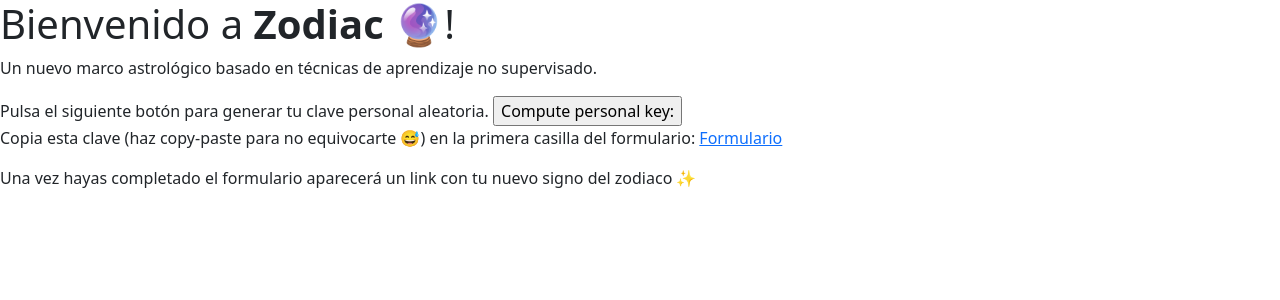
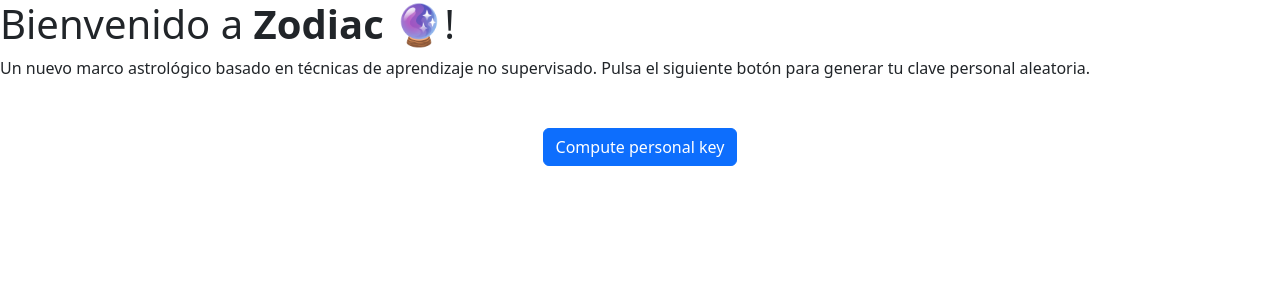
Before and after one commit to Guilliu/Zodiac, a Flask app: page / in a window 1280 px wide. Shown: the top 300 px of the page. Run offline with Flask 2, Linux system fonts and the light colour scheme.

Commit message:
Stilyng app1 index.html

```diff
--- a/app1/templates/index.html
+++ b/app1/templates/index.html
@@ -8,14 +8,24 @@
 
     <body>
         <h1>Bienvenido a <b>Zodiac</b> 🔮!</h1>
-        <p>Un nuevo marco astrológico basado en técnicas de aprendizaje no supervisado.</h1>
-        <form method='post'>
-            Pulsa el siguiente botón para generar tu clave personal aleatoria.
-            <input type='submit' value='Compute personal key:'> <b>{% if personal_key %}{{personal_key}}{% endif %}</b>
+        <p>Un nuevo marco astrológico basado en técnicas de aprendizaje no supervisado.
+        Pulsa el siguiente botón para generar tu clave personal aleatoria.</p>
+        <form class='p-3 text-center' method='post'>
+            <input class='btn btn-primary mt-3' type='submit' value='Compute personal key'>
         </form>
-        <p>Copia esta clave (haz copy-paste para no equivocarte 😅) en la primera casilla del formulario:
-        <a href='https://forms.gle/SpGxy9umannHSdva8' target='_blank'>Formulario</a></p>
-        <p>Una vez hayas completado el formulario aparecerá un link con tu nuevo signo del zodiaco ✨</p>
+
+        <!-- <form class='p-3 text-center' action='/', method='post' enctype='multipart/form-data'>
+            <input class='form-control' type='file' name='imagefile'>
+            <input class='btn btn-primary mt-3' type='submit' value='Pedict image'>
+        </form> -->
+        <br>
+        {% if personal_key %}
+        <h5>Tu clave personal es: <b>{{personal_key}}</b></h5>
+        <br>
+        <p> Guárdala para identificar el cuestionario y consultar tus resultados (haz copy-paste para no equivocarte 😅)</p>
+        <p> Una vez completes este <a href='https://forms.gle/SpGxy9umannHSdva8' target='_blank'>formulario</a> aparecerá un link con tu nuevo signo del zodiaco ✨</p>
+        {% endif %}
+
 
     </body>
 </html>
```
